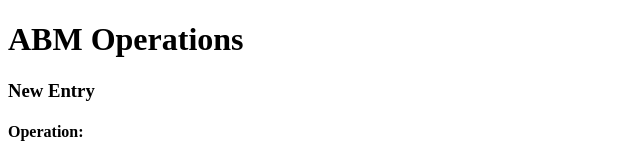
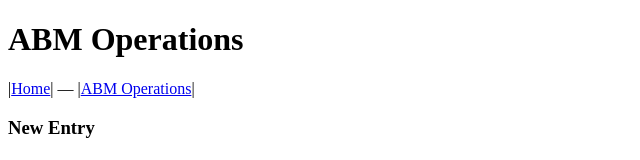
Before and after one commit to JotaCeR/Personal-Finances, a React (Create React App) app in the folder client/: page /operations in a window 1280 px wide. Shown: the top 160 px of the page, without its empty margins (0-640 px from the left). Built offline with nearby package versions, Linux system fonts and the light colour scheme; no server answers.

Commit message:
NavBar added.

```diff
--- a/client/src/components/EditForm.jsx
+++ b/client/src/components/EditForm.jsx
@@ -3,7 +3,7 @@ import { useDispatch } from 'react-redux';
 import { getEditForm, getAddEntries, getExtEntries } from '../actions/operationsActions';
 const axios = require('axios');
 
-export default function EditForm({id, reason, amount, date, type, categories}) {
+export default function EditForm({id, reason, amount, date, categories}) {
     const defaultEntry = {reason, amount, date};
     const dispatch = useDispatch();
     const [entry, setEntry] = useState(defaultEntry);
@@ -42,6 +42,7 @@ export default function EditForm({id, reason, amount, date, type, categories}) {
 
         dispatch(getAddEntries());
         dispatch(getExtEntries());
+        dispatch(getEditForm({id, reason, amount, date, categories}));
     };
 
     function cancelEdit(e) {
--- a/client/src/components/Home.jsx
+++ b/client/src/components/Home.jsx
@@ -2,6 +2,7 @@ import React, { useEffect } from 'react';
 import { useDispatch, useSelector } from 'react-redux';
 import { getBalance, getLastEntries } from '../actions/homeActions';
 import HomeItem from './HomeItem';
+import NavBar from './NavBar';
 
 export default function Home() {
     const dispatch = useDispatch();
@@ -23,6 +24,7 @@ export default function Home() {
     return (
         <div>
             <h1>My Personal Finances App</h1>
+            <NavBar />
             <div>
                 <h2>Current Balance</h2>
                 <p>{balance}</p>
--- /dev/null
+++ b/client/src/components/NavBar.jsx
@@ -0,0 +1,10 @@
+import React from 'react';
+import { Link } from 'react-router-dom';
+
+export default function NavBar() {
+    return (
+        <div>
+            |<Link id='__home00' to='/'>Home</Link>| — |<Link id='__ABM11' to='/operations'>ABM Operations</Link>|
+        </div>
+    )
+};
--- a/client/src/components/OpsABM.jsx
+++ b/client/src/components/OpsABM.jsx
@@ -5,6 +5,7 @@ import EntryItem from './EntryItem';
 import EditForm from './EditForm';
 import CategoryForm from './CategoryForm';
 import { getAddEntries, getExtEntries } from '../actions/operationsActions';
+import NavBar from './NavBar';
 
 export default function ABM() {
     const dispatch = useDispatch();
@@ -25,6 +26,7 @@ export default function ABM() {
     return (
         <div>
             <h1>ABM Operations</h1>
+            <NavBar />
             <EntryForm />
             <CategoryForm />
             <div>
```
